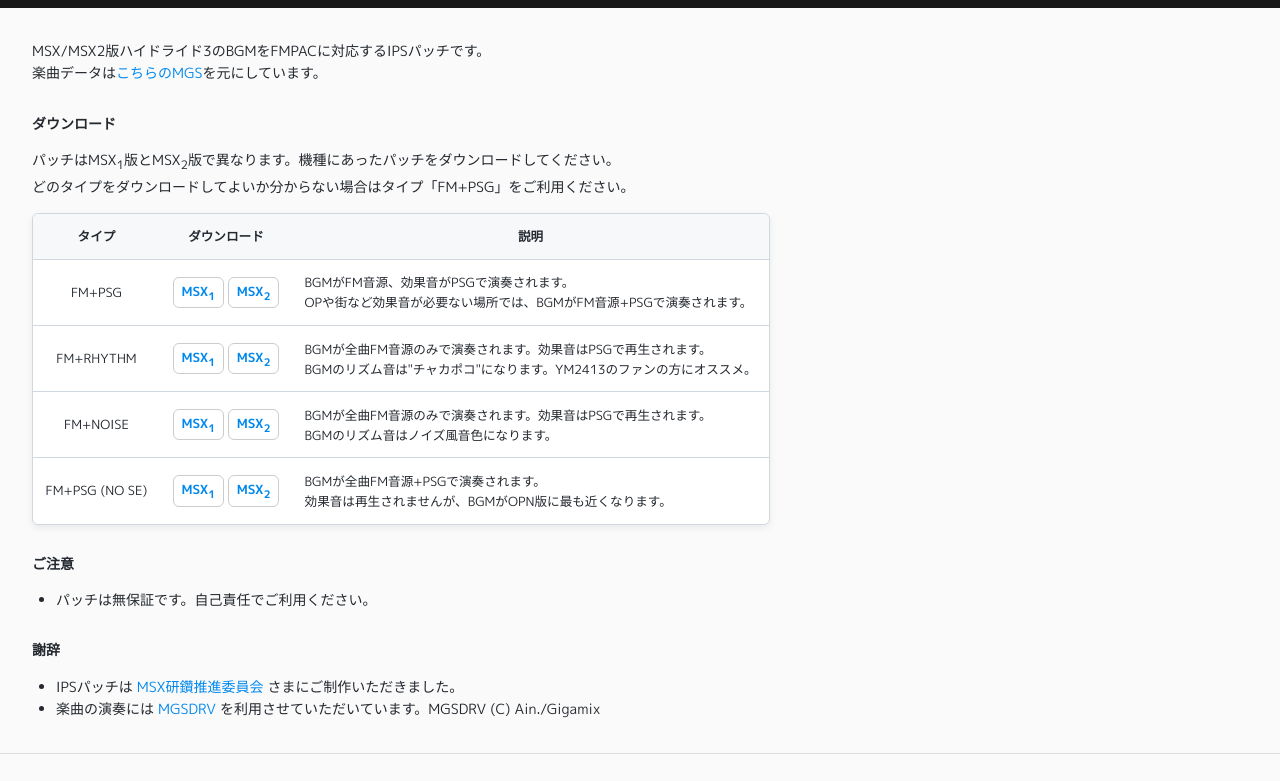
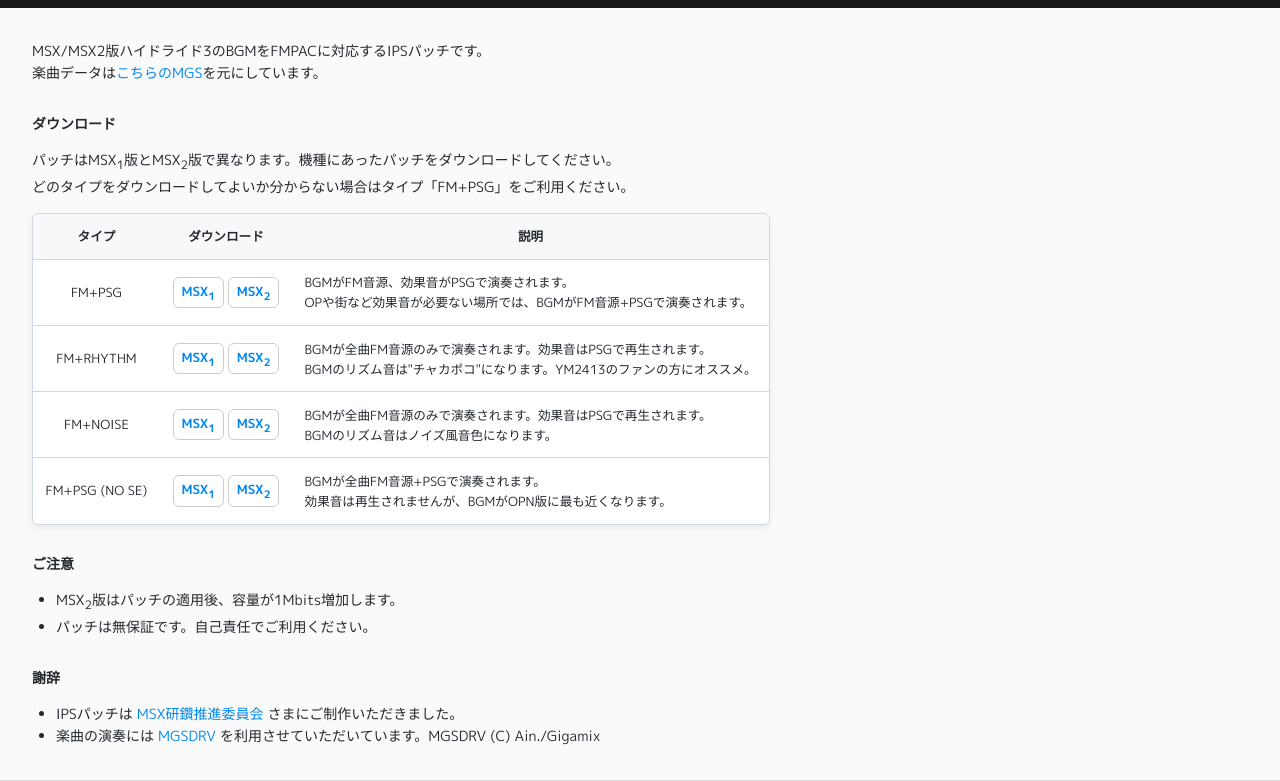
Before and after one commit to mmlbox/hyd2413_patch, a plain HTML site: page index.html in a window 1280 px wide. Shown: the part 83-864 px from the top of the page. Before the commit the page ends 837 px from the top, so only its background shows below. Drawn offline with Linux system fonts and the light colour scheme.

Commit message:
Update document

```diff
--- a/index.html
+++ b/index.html
@@ -216,6 +216,7 @@
         </div>
         <h3>ご注意</h3>
         <ul>
+            <li>MSX<sub>2</sub>版はパッチの適用後、容量が1Mbits増加します。</li>
             <li>パッチは無保証です。自己責任でご利用ください。</li>
         </ul>
         <h3>謝辞</h3>
```
